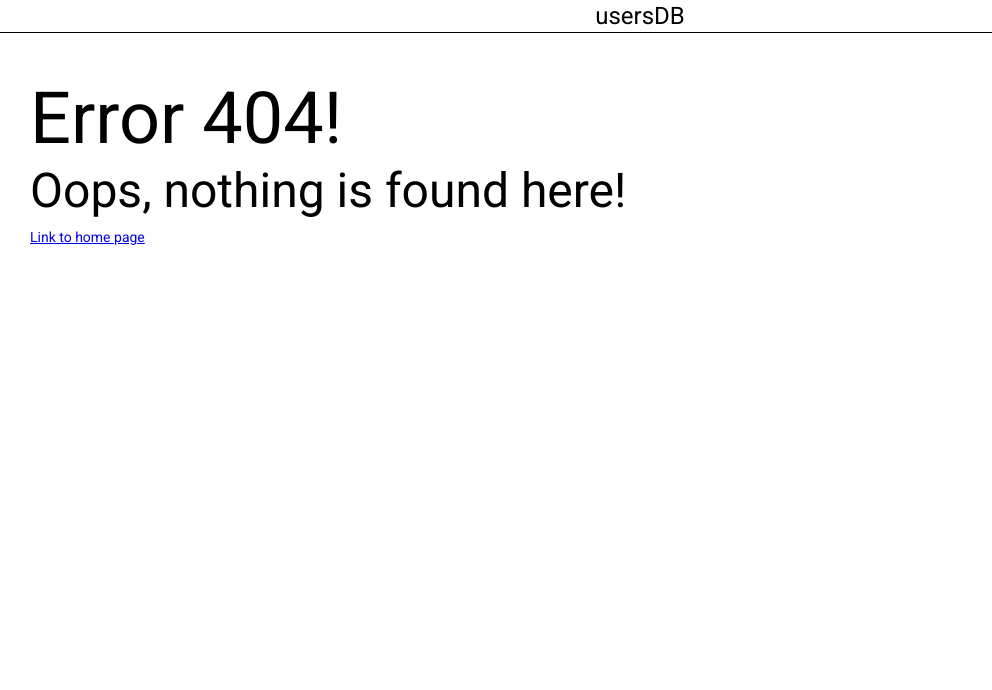
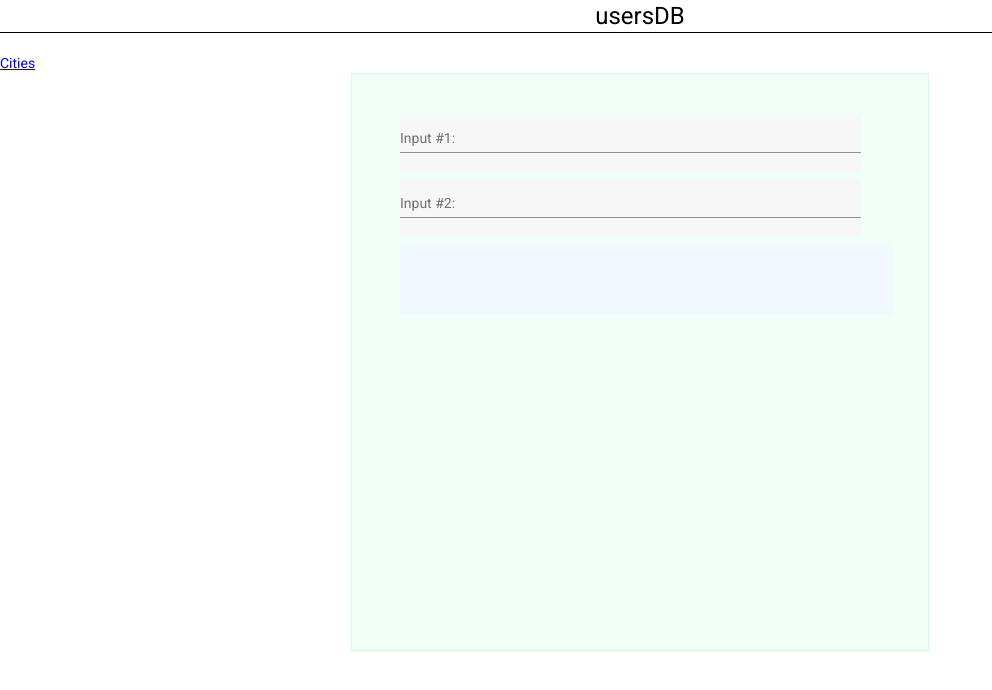
Before and after one commit to Pavel-chemist/usersDB, an Angular app: page /merger in a window 1280 px wide. Before the commit this address had no page. Shown: the top 690 px of the page, without its empty margins (0-992 px from the left). Built offline with nearby package versions, Linux system fonts and the light colour scheme.

Commit message:
some updates

```diff
--- a/src/app/Modules/misc/components/child/child.component.ts
+++ b/src/app/Modules/misc/components/child/child.component.ts
@@ -10,10 +10,10 @@ export class ChildComponent implements OnInit {
 
 	@Input() messageFromSubject$: Observable<any>;
 
-	public timeDisplay: string = 'placeholderValue';
+	public timeDisplay: string = 'click "Toggle spammer" button';
 
 	// private dateValue: Date = new Date;
-	private firstMillisecondsValue: number = Date.now();
+	private firstMillisecondsValue: number = 0;
 
 	constructor( )
 	{
@@ -25,6 +25,10 @@ export class ChildComponent implements OnInit {
 		this.messageFromSubject$.subscribe(
 			(data: string) =>
 			{
+				if (!this.firstMillisecondsValue)
+				{
+					this.firstMillisecondsValue = Date.now();
+				}
 				console.log('data: ', data);
 				this.timeDisplay = `${data}; ${(Date.now() - this.firstMillisecondsValue)/1000} seconds.`;
 			}
--- a/src/app/Modules/misc/components/cities/cities.component.css
+++ b/src/app/Modules/misc/components/cities/cities.component.css
@@ -8,7 +8,6 @@
 {
     display: inline-block;
     padding: 16px;
-    /* margin: 8px auto 8px 0px; */
     background-color: #f0f7ff;
     line-height: 32px;
     height: 40px;
--- a/src/app/Modules/misc/components/cities/cities.component.html
+++ b/src/app/Modules/misc/components/cities/cities.component.html
@@ -1,4 +1,6 @@
 <div class="sities-main-container">
+    <a routerLink="/merger">Input merger</a>
+
     <p>List of cities</p>
 
     <ul>
@@ -6,7 +8,7 @@
     </ul>
 
 
-    <mat-form-field class="user-form-text-field">
+    <mat-form-field>
         <mat-label>Start entering city name:</mat-label>
         <input matInput type="text" [formControl]="cityName">
     </mat-form-field>
--- /dev/null
+++ b/src/app/Modules/misc/components/input-merger/input-merger.component.css
@@ -0,0 +1,29 @@
+.input-merger-main-container
+{
+    display: block;
+    padding: 32px;
+    width: 512px;
+    height: 512px;
+    margin: auto;
+    background-color: #f0fff7;
+    border: 1px solid #d0ffe0;
+}
+
+.input-merger-text-field
+{
+    display: block;
+    width: 90%;
+    margin: 8px 16px 0px 16px;
+    background-color: #f7f7f7;
+}
+
+.input-merger-output
+{
+    display: block;
+    margin: 8px 16px 0px 16px;
+    padding: 16px;
+    background-color: #f0f7ff;
+    line-height: 32px;
+    height: 40px;
+    width: 90%;
+}
--- /dev/null
+++ b/src/app/Modules/misc/components/input-merger/input-merger.component.html
@@ -0,0 +1,17 @@
+<a routerLink="/cities">Cities</a>
+
+<div class="input-merger-main-container">
+    <mat-form-field class="input-merger-text-field">
+        <mat-label>Input #1:</mat-label>
+        <input matInput type="text" [formControl]="inputOne">
+    </mat-form-field>
+    <mat-form-field class="input-merger-text-field">
+        <mat-label>Input #2:</mat-label>
+        <input matInput type="text" [formControl]="inputTwo">
+    </mat-form-field>
+
+    <div class="input-merger-output">
+		{{mergedValue}}
+    </div>
+
+</div>
--- /dev/null
+++ b/src/app/Modules/misc/components/input-merger/input-merger.component.ts
@@ -0,0 +1,46 @@
+import { CompileShallowModuleMetadata } from '@angular/compiler';
+import { Component, OnInit } from '@angular/core';
+import { FormControl } from '@angular/forms';
+
+@Component({
+	selector: 'app-input-merger',
+	templateUrl: './input-merger.component.html',
+	styleUrls: ['./input-merger.component.css']
+})
+
+export class InputMergerComponent implements OnInit {
+
+	public inputOne: FormControl = new FormControl( '' );
+	public inputTwo: FormControl = new FormControl( '' );
+
+	public mergedValue: string = '';
+
+	constructor() { }
+
+	ngOnInit(): void
+	{
+		this.echoInputs();
+	}
+
+	private echoInputs(): void
+	{
+		// let mergedString: string = '';
+
+		this.inputOne.valueChanges.subscribe( value =>
+			{
+				console.log('value in input#1: ', value);
+				console.log(this.inputOne);
+				this.mergedValue += value.slice(-1);
+			}
+		);
+
+		this.inputTwo.valueChanges.subscribe( value =>
+			{
+				console.log('value in input#2: ',value);
+				this.mergedValue += value.slice(-1);
+			}
+		);
+
+		// this.mergedValue = mergedString;
+	}
+}
--- a/src/app/Modules/misc/components/parent/parent.component.ts
+++ b/src/app/Modules/misc/components/parent/parent.component.ts
@@ -13,15 +13,16 @@ export class ParentComponent implements OnInit {
 	private subject = new Subject<string>();
 	public  dateVal$ = this.subject.asObservable();
 
-	private runSpammer: boolean = true;
+	private runSpammer: boolean = false;
 	private n: number = 0;
 
 	constructor() { }
 
 	ngOnInit(): void
 	{
-		this.consoleSpammer();
+		// this.consoleSpammer();
 	}
+
 
 	public onClick(): void
 	{
@@ -31,6 +32,7 @@ export class ParentComponent implements OnInit {
 		console.log("run: ", this.runSpammer );
 		if ( this.runSpammer )
 		{
+			this.n--; //костыль
 			this.consoleSpammer();
 		}
 	}
--- a/src/app/app-routing.module.ts
+++ b/src/app/app-routing.module.ts
@@ -4,6 +4,7 @@ import { AdminNameResolver } from './Modules/admin/admin-name.resolver';
 import { AdminLoginShellComponent } from './Modules/admin/containers/admin-login-shell/admin-login-shell.component';
 import { SignedAdminGuard } from './Modules/admin/signed-admin.guard';
 import { CitiesComponent } from './Modules/misc/components/cities/cities.component';
+import { InputMergerComponent } from './Modules/misc/components/input-merger/input-merger.component';
 import { Page404Component } from './Modules/shared/components/page404/page404.component';
 
 const routes: Routes =
@@ -21,6 +22,10 @@ const routes: Routes =
 		path: 'cities',
 		component: CitiesComponent
 	},
+	{
+		path: 'merger',
+		component: InputMergerComponent
+	},
 	{ path: '', redirectTo: '/admin-login', pathMatch: 'full' },
 	{ path: '**', component: Page404Component }
 ];
```
Also changed, not shown: src/app/Modules/misc/misc.module.ts (+6 -2 lines).
